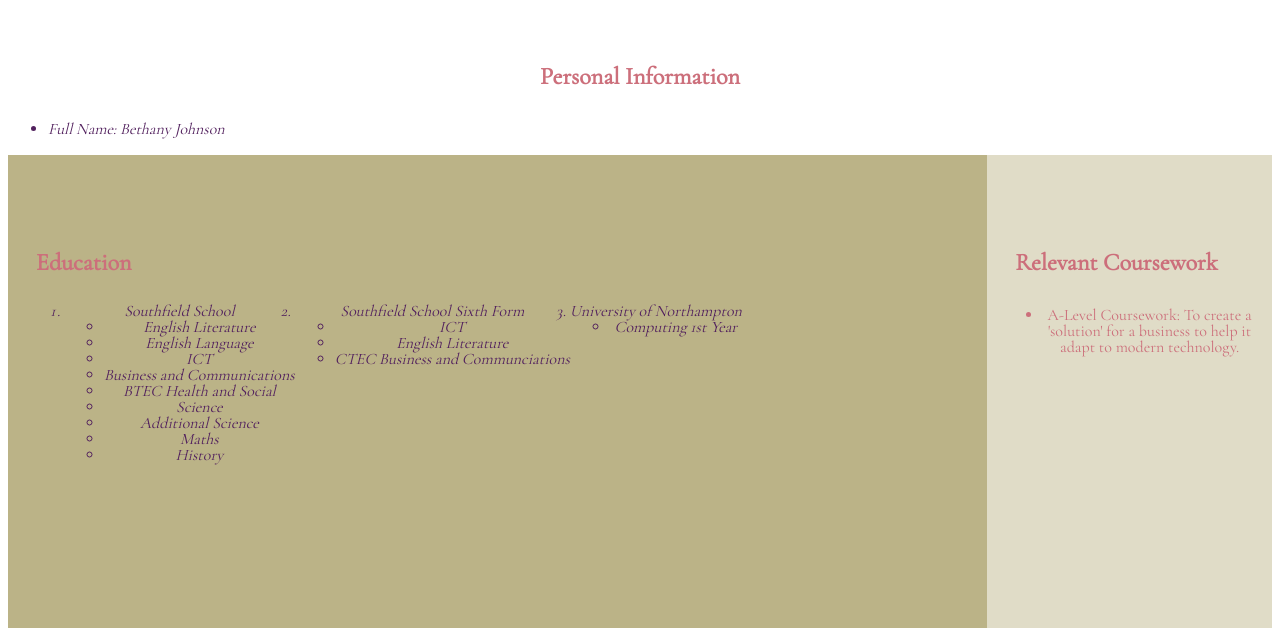
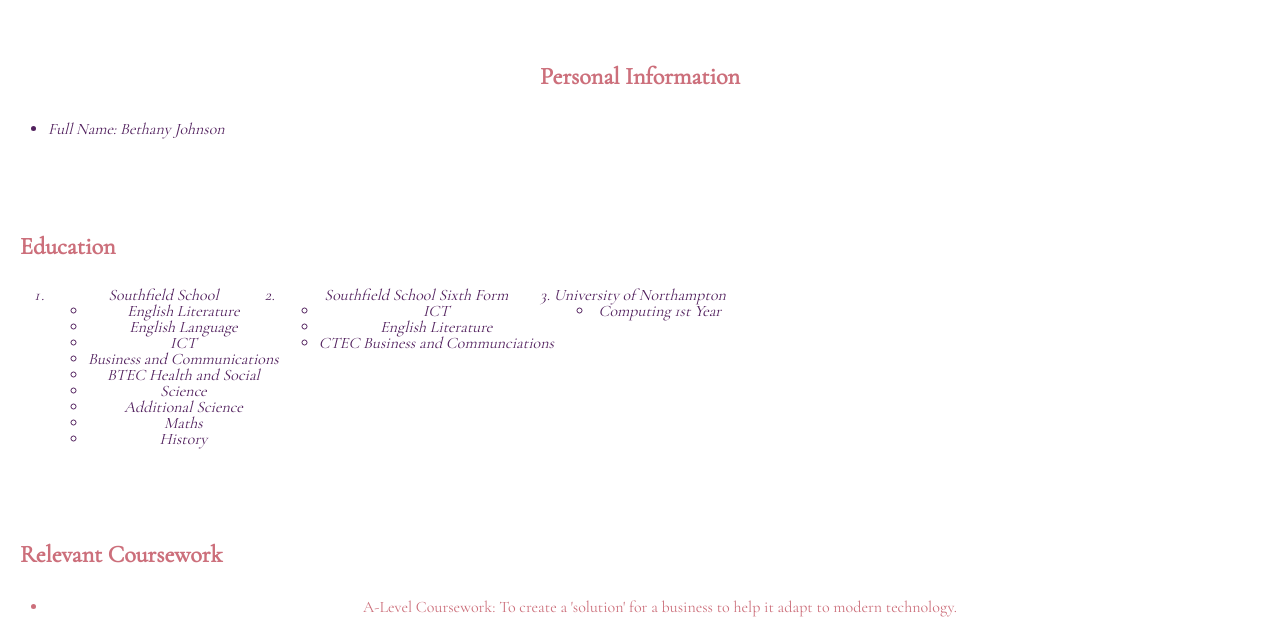
Before and after one commit to BethJohnson/csy1018-a1, a plain HTML site: page cv.html in a window 1280 px wide. Shown: the part 172-800 px from the top of the page. Drawn offline with nearby package versions, Linux system fonts and the light colour scheme.

Commit message:
problem solving

```diff
--- a/css/style2.css
+++ b/css/style2.css
@@ -52,46 +52,6 @@ div {
   margin: 0;
   line-height: 100%;
   text-align: center;
-}
-
-.div {
-  display: flex;
-  flex-direction: column;
-  flex: 1 0 auto;
-}
-
-.main {
-  padding: 1em;
-  background: rgb(187, 179, 135);
-  text-align: center;
-}
-
-.aside {
-  padding: 1em;
-  text-align: center;
-  background: rgb(224, 220, 199);
-}
-
-@media (max-width: 30em) {
-  .main {
-    flex: 1 0 auto;
-  }
-}
-
-@media (min-width: 30em) {
-  .nav {
-    display: block;
-  }
-  .div {
-    flex-direction: row;
-  }
-  .main {
-    flex: 1 1 auto;
-  }
-
-  .aside {
-    width: 20%;
-  }
 }
 
 .education{
```
